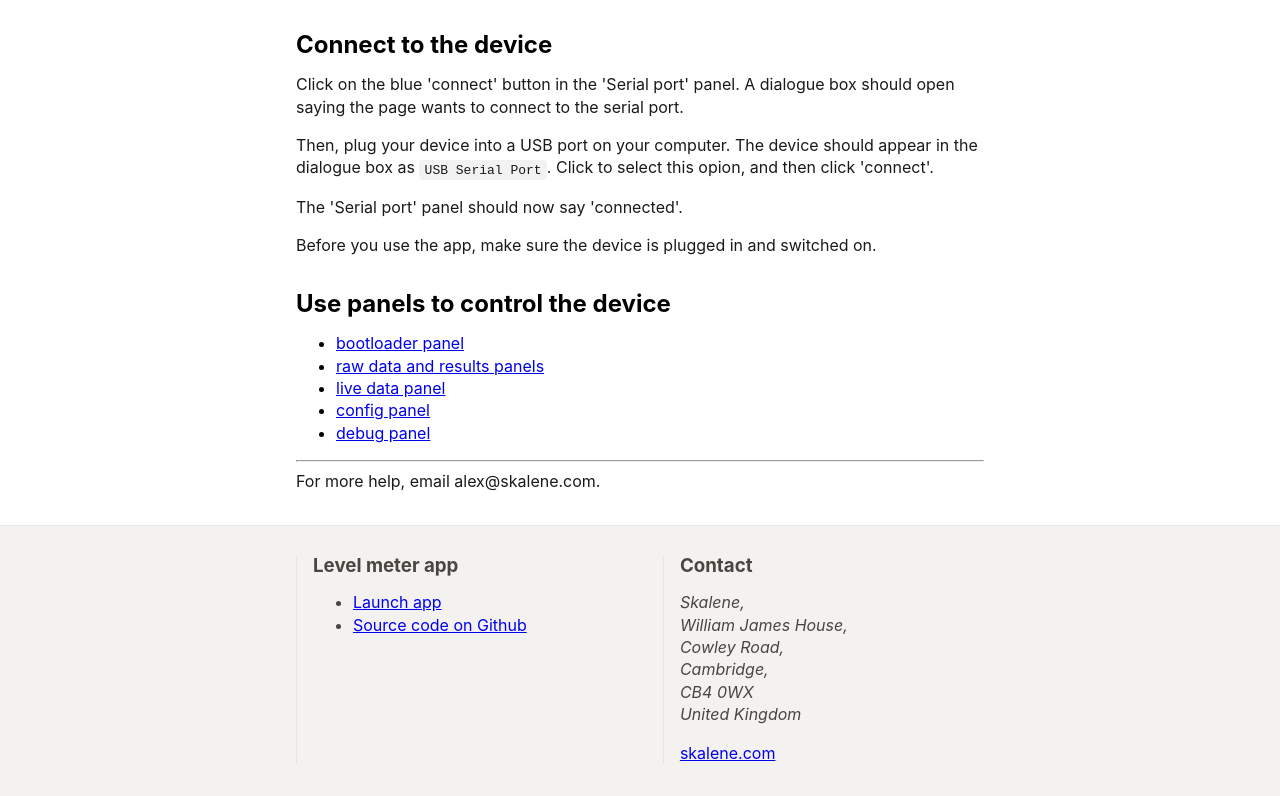
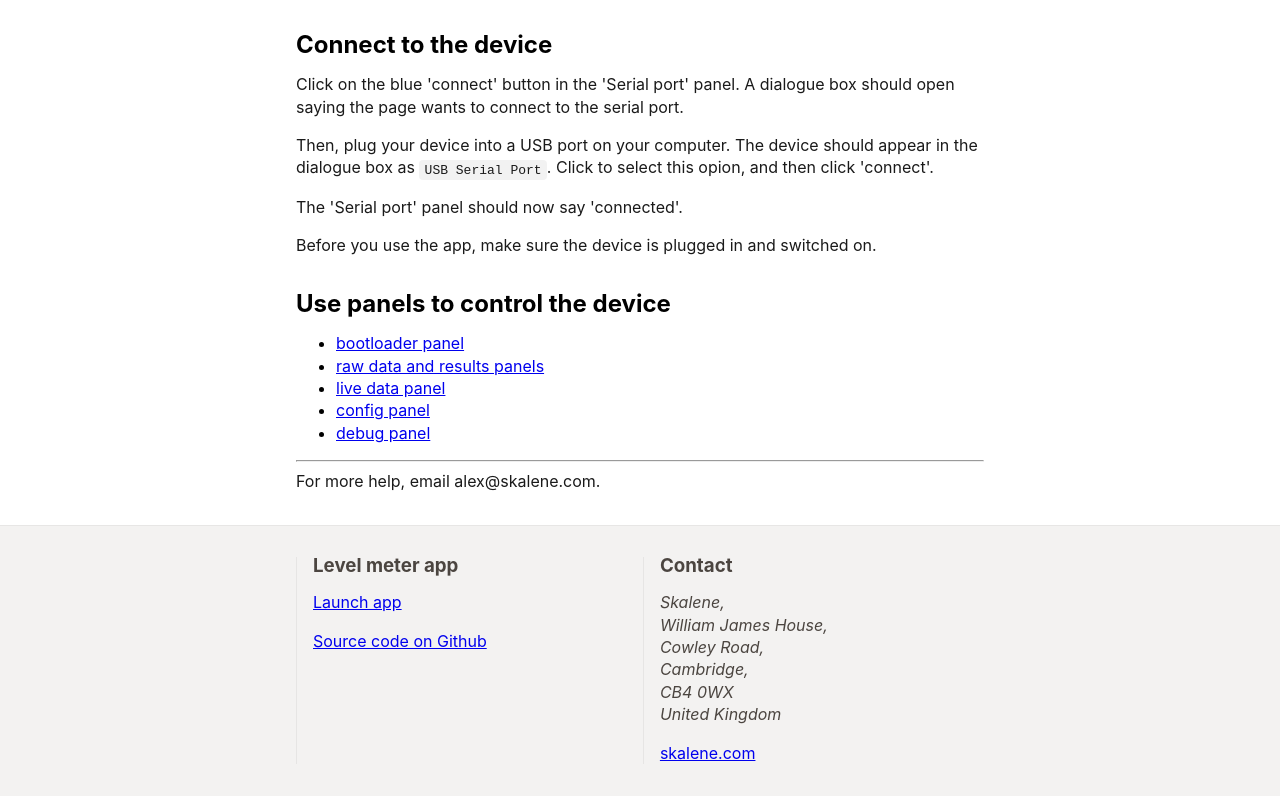
Before and after one commit to Skalene-Ltd/level-meter-app, an Eleventy site: page documentation/index.md in a window 1280 px wide. Shown: the part 371-1167 px from the top of the page. Built offline with nearby package versions, Linux system fonts and the light colour scheme; Eleventy itself is replaced by a stand-in of ours; files that its build step writes are made by us from their sources.

Commit message:
improve layout responsiveness

```diff
--- a/app/skalene.css
+++ b/app/skalene.css
@@ -74,7 +74,7 @@ html, body {
   background: url("/images/logo-white-transparent.png") no-repeat center/contain;
 }
 
-.sk-app__main, .sk--Boneless main {
+.sk-app__main {
   padding: 1rem;
 }
 
@@ -463,7 +463,7 @@ html, body {
   overflow-y: auto;
 }
 
-.sk--centre-panel-m, .sk--Boneless main {
+.sk--centre-panel-m {
   margin: 0 auto;
   max-width: 45rem;
 }
@@ -579,10 +579,13 @@ body.sk--Boneless main {
   flex-grow: 1;
 }
 
+.sk--Boneless :where(main, header, footer) {
+  padding: 1rem max(calc(50vw - 21.5rem), 1rem);
+}
+
 .sk--Boneless header {
   background: var(--secondary-bg);
   color: var(--secondary-fg);
-  padding: 1rem calc(50% - 21.5rem);
   box-shadow: inset 0 -1px var(--secondary-shadow);
 }
 
@@ -628,6 +631,15 @@ body.sk--Boneless main {
 }
 
 .sk--Boneless footer {
-  padding: 1rem calc(50% - 21.5rem);
+  width: 100%;
   display: flex;
 }
+
+.sk--Boneless footer > section ul {
+  list-style: none;
+  padding: 0;
+}
+
+.sk--Boneless footer > section li:not(:last-child) {
+  margin-bottom: 1rem;
+}
```
